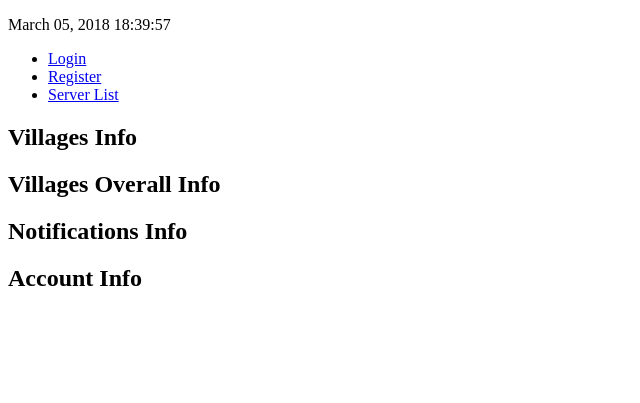
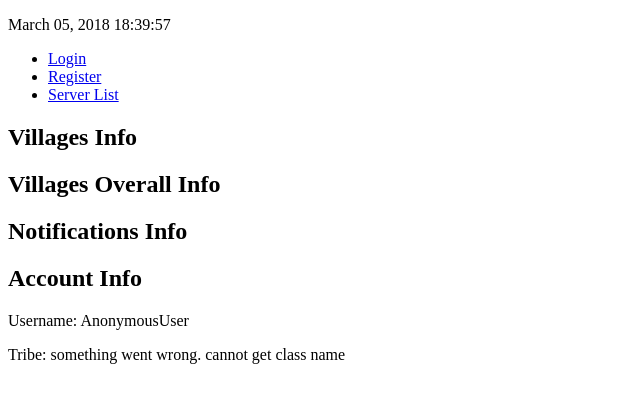
Before and after one commit to stef311/battlegame2, a Django app: template battlegame/battle/templates/battle/overview.html in a window 1280 px wide. Shown: the top 403 px of the page, without its empty margins (0-640 px from the left). Run offline with Django 3.2, Linux system fonts and the light colour scheme; the template is opened without the code that fills it, so the values that code supplies are empty.

Commit message:
create a manipulations.py file where the templatetags of account app will reside. creates get_tribe_name filter.

```diff
--- a/battlegame/account/templates/includes/account_info.html
+++ b/battlegame/account/templates/includes/account_info.html
@@ -1 +1,5 @@
+{% load manipulations %}
+
 <h2>Account Info</h2>
+<p>Username: {{ user }}</p>
+<p>Tribe: {{ user.profile.tribe | get_tribe_name}}</p>
--- /dev/null
+++ b/battlegame/account/templatetags/manipulations.py
@@ -0,0 +1,16 @@
+from django import template
+
+from account.appconfig import CLASS_CHOICES
+
+
+def get_tribe_name(value):
+    for num, name in CLASS_CHOICES:
+        if num == str(value):
+            return name
+    return "something went wrong. cannot get class name"
+
+    #add some try/catch approach above where appropriate
+
+
+register = template.Library()
+register.filter("get_tribe_name", get_tribe_name)
```
Also changed, not shown: battlegame/account/models.py (line endings or trailing spaces), battlegame/account/templatetags/__init__.py (added).
